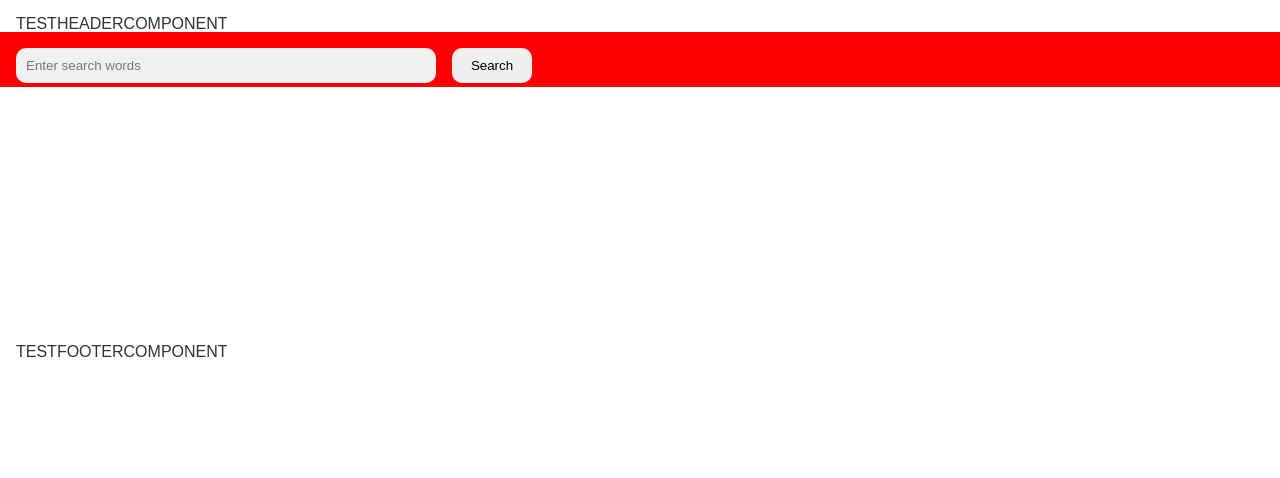
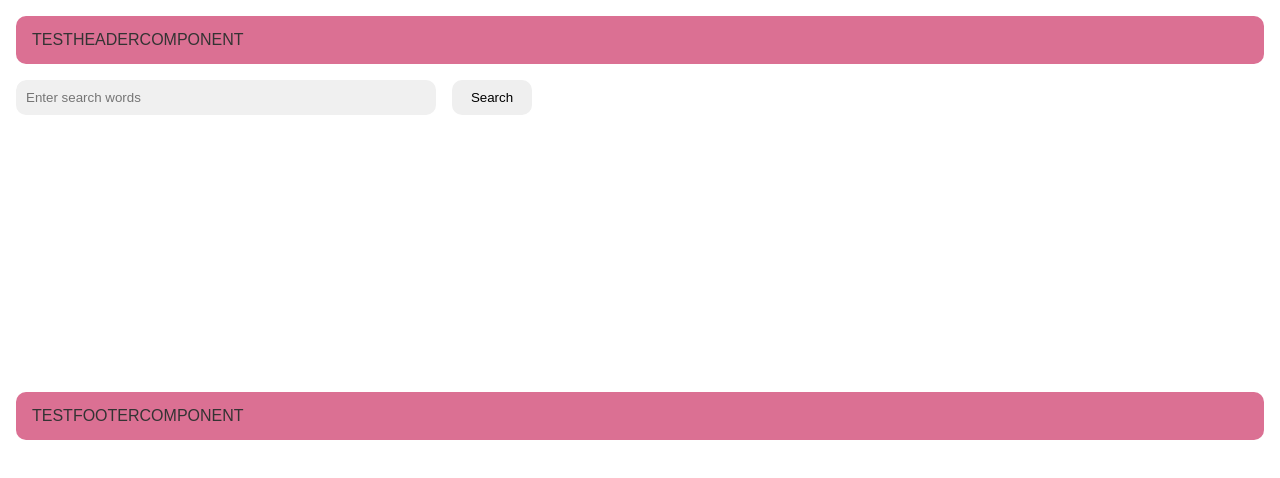
Before and after one commit to PerErikAndreas/gallerycomponent, a website with bundled scripts: page public/index.html in a window 1280 px wide. Built offline with nearby package versions, Linux system fonts and the light colour scheme; files whose address does not match are found by name.

Commit message:
added styling and test components

```diff
--- a/src/components/galleryComponent/galleryComponent.css
+++ b/src/components/galleryComponent/galleryComponent.css
@@ -10,16 +10,18 @@
   }
 
   #galleryComponent {
-    height: 37vh; /* Set an appropriate height */
-    overflow-y: auto; /* Enable vertical scrolling */
+    height: 37vh;
+    overflow-y: auto;
+    margin: 16px;
+    border-radius: 10px;
   }
 
   .galleryComponent-header-container {
     position: sticky;
     top: 0;
     width: 100%;
-    background-color: red;
     height: 55px;
+    z-index: 1; /* Add z-index to ensure it's above the content in #galleryComponent */
   }
 
   .galleryComponent-header-form {
@@ -34,7 +36,7 @@
     background-color: #f0f0f0;
     width: 55%;
     padding: 10px;
-    margin: 16px;
+    margin: 0 16px 16px 0;
   }
 
   @media only screen and (min-width: 768px) {
@@ -70,7 +72,6 @@
     height: 37vh; /* Set an appropriate height */
     display: grid;
     grid-gap: 16px;
-    padding: 16px;
     background: var(--primary-color);
   }
 
--- a/src/components/testFooterComponent/testFooterComponent.css
+++ b/src/components/testFooterComponent/testFooterComponent.css
@@ -1,3 +1,8 @@
+.testFooterComponent-container {
+    background: palevioletred;
+    margin: 16px;
+    border-radius: 10px;
+}
+
 .testFooterComponent-title {
-    padding: 16px 0 0 16px
-}
+    padding: 16px;}
--- a/src/components/testHeaderComponent/testHeaderComponent.css
+++ b/src/components/testHeaderComponent/testHeaderComponent.css
@@ -1,4 +1,9 @@
+.testHeaderComponent-container {
+    background: palevioletred;
+    margin: 16px;
+    border-radius: 10px;
+}
 
 .testHeaderComponent-title {
-    padding: 16px 0 0 16px
+    padding: 16px;
 }
```
Also changed, not shown: public/index.html (+2 -2 lines).
